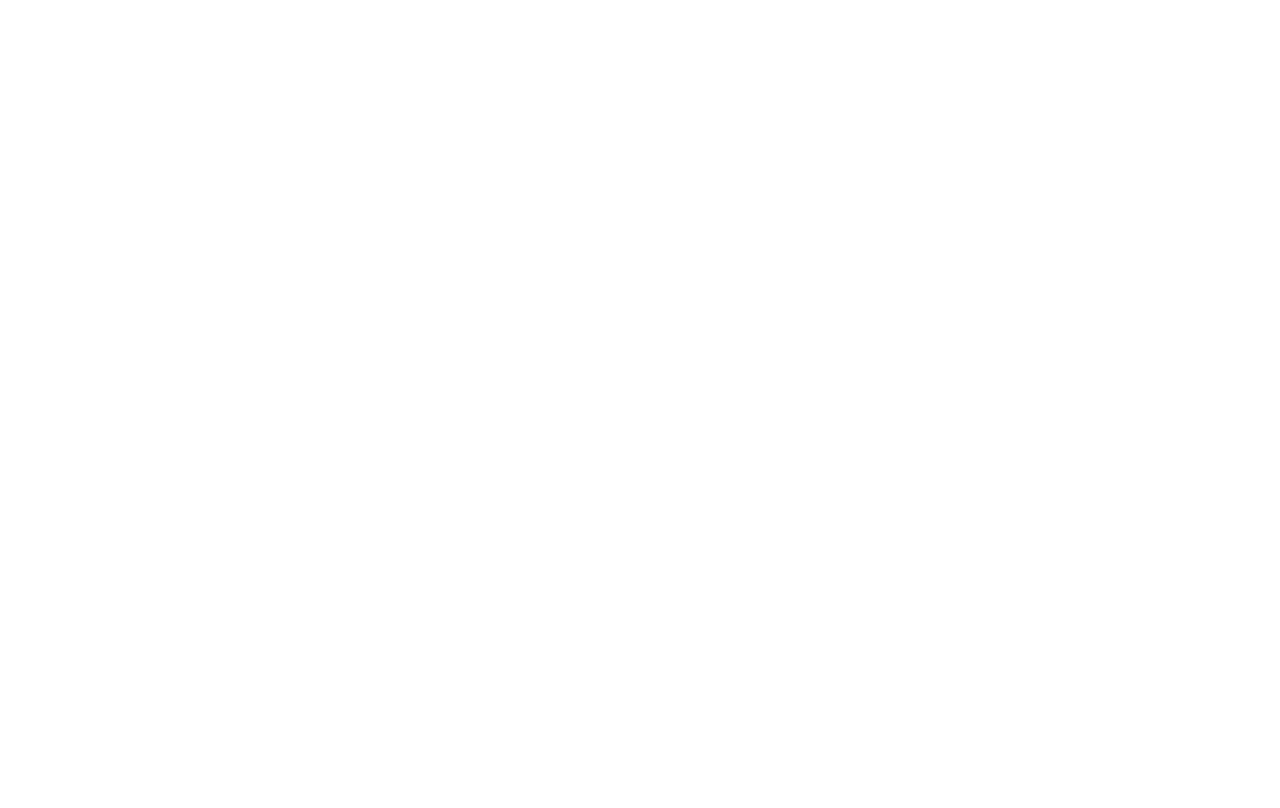
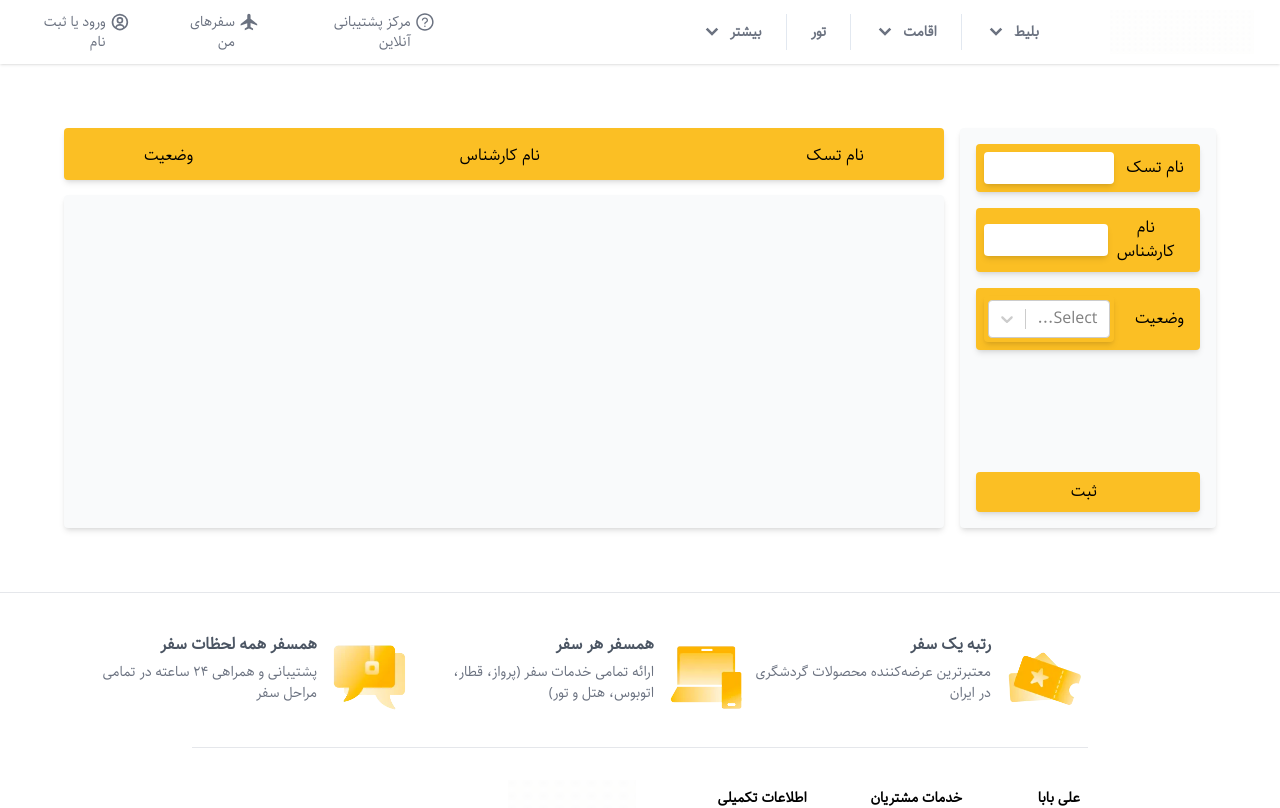
Before and after one commit to MahdiMohammadpour/tamrin-2, a React (Create React App) app: page / in a window 1280 px wide. Shown: the top 808 px of the page. Built offline with nearby package versions, Linux system fonts and the light colour scheme; a web font is replaced by a local one.

Commit message:
completed

```diff
--- a/package.json
+++ b/package.json
@@ -14,6 +14,7 @@
     "react-dom": "^18.2.0",
     "react-icons": "^4.11.0",
     "react-scripts": "5.0.1",
+    "react-select": "^5.7.4",
     "web-vitals": "^2.1.4"
   },
   "scripts": {
--- a/src/App.js
+++ b/src/App.js
@@ -1,14 +1,19 @@
+import React from "react";
+
 import Header from "./Components/Header/Header";
 import Footer from "./Components/Footer/Footer";
 import Body from "./Components/Body/Body";
+import TasksProvider from "./Components/Providers/TasksProvider";
 
 const App = () => {
   return (
-      <div className="flex flex-col justify-center min-h-screen">
-        {/* <Header /> */}
+    <div className="flex flex-col justify-center min-h-screen">
+      <Header />
+      <TasksProvider>
         <Body />
-        {/* <Footer /> */}
-      </div>
+      </TasksProvider>
+      <Footer />
+    </div>
   );
 };
 
--- a/src/Components/Body/Body.js
+++ b/src/Components/Body/Body.js
@@ -1,13 +1,12 @@
-import { useState } from "react";
-import addTaskForm from "../addTaskForm/addTaskForm";
+import AddTaskForm from "../AddTaskForm/AddTaskForm";
+import TaskTable from "../TaskTable/TaskTable";
+
+
 const Body = () => {
-  const [task,setTask] = useState({taskName:"",expertName:""})
-  const changeHandler = (e) => {
-    setTask({...task,[e.target.name]:e.target.value})
-  }
   return (
     <div className="flex my-16 text-center justify-center">
-      <addTaskForm onChange={changeHandler} task={task}/>
+      <AddTaskForm />
+      <TaskTable />
     </div>
   );
 };
--- a/src/Components/Footer/Footer.js
+++ b/src/Components/Footer/Footer.js
@@ -23,7 +23,7 @@
 
 const Footer = () => {
   return (
-    <div className="flex  flex-col fixed bottom-0 w-full h-[500px] border-t place-items-center">
+    <div className="flex  flex-col relative  w-full h-[500px] border-t place-items-center">
       <div className="flex justify-around w-[70%] mt-10 h-32 border-b justify-center">
         <Acheivment
           title="رتبه یک سفر"
--- a/src/Components/Header/Header.js
+++ b/src/Components/Header/Header.js
@@ -7,8 +7,9 @@
   return (
     <div
       className={
-        "min-h-[64px] w-full flex fixed top-0 text-sm justify-center items-center shadow font-sans text-gray-500 font-medium text-[16px]"
+        "min-h-[64px] w-full flex text-sm justify-center items-center shadow font-sans text-gray-500 font-medium text-[16px] "
       }
+
     >
       <div className="flex ml-[20%] px-[2%] cursor-pointer">
         <img src={logo} className="w-36" />
--- /dev/null
+++ b/src/Components/Providers/TasksProvider.js
@@ -0,0 +1,29 @@
+import React, { useContext, useReducer } from "react";
+
+import { TasksData } from "../../db/Tasks";
+
+const TasksContext = React.createContext();
+const TasksContextDispatcher = React.createContext();
+
+const reducer = (state, action) => {
+  if (action.type === "add") {
+    const updatedTasks = [...state, action.task];
+    return updatedTasks;
+  }
+};
+
+const TasksProvider = ({ children }) => {
+  const [Tasks, dispatch] = useReducer(reducer, TasksData);
+  return (
+    <TasksContext.Provider value={Tasks}>
+      <TasksContextDispatcher.Provider value={dispatch}>
+        {children}
+      </TasksContextDispatcher.Provider>
+    </TasksContext.Provider>
+  );
+};
+
+export default TasksProvider;
+
+export const useTasks = () => useContext(TasksContext);
+export const useTasksActions = () => useContext(TasksContextDispatcher);
--- /dev/null
+++ b/src/Components/Task/Task.js
@@ -0,0 +1,11 @@
+const Task = ({ task }) => {
+  return (
+    <div className="flex justify-between px-16 text-center mt-4 border-b-2 ">
+      <p >{task.name}</p>
+      <p >{task.expert}</p>
+      <p >{task.status.label}</p>
+    </div>
+  );
+};
+
+export default Task;
--- /dev/null
+++ b/src/Components/TaskTable/TaskTable.js
@@ -0,0 +1,22 @@
+import { useTasks } from "../Providers/TasksProvider";
+import Task from "../Task/Task";
+
+const TaskTable = () => {
+  const tasks = useTasks();
+
+  console.log(tasks);
+  return (
+    <div className="w-[70%] h-[400px]">
+      <div className="flex justify-between px-20 bg-amber-400  h-[52px] p-4 mr-4 rounded shadow-md text-center">
+        <p>نام تسک </p>
+        <p>نام کارشناس</p>
+        <p>وضعیت</p>
+      </div>
+      <div className="flex flex-col bg-gray-50  h-[333px] p-4 mr-4 mt-[15px] rounded shadow-md overflow-y-scroll">
+        {tasks.map(task => {return <Task task={task}/>})}
+      </div>
+    </div>
+  );
+};
+
+export default TaskTable;
--- a/src/Components/addTaskForm/addTaskForm.js
+++ b/src/Components/addTaskForm/addTaskForm.js
@@ -1,30 +1,76 @@
-const addTaskForm = ({onChange,task}) => {
+import Select from "react-select";
+import { useState } from "react";
+import { useTasksActions } from "../Providers/TasksProvider";
+
+const statusOptions = [
+  { value: "done", label: "انجام شده" },
+  { value: "notdone", label: "انجام نشده" },
+  { value: "doing", label: "در حال انجام" },
+  { value: "challenge", label: "چالشی" },
+];
+
+const AddTaskForm = () => {
+  const [task, setTask] = useState({ name: "", expert: "", status: "" });
+  const dispatch = useTasksActions();
+
+  const changeHandler = (e) => {
+    setTask({ ...task, [e.target.name]: e.target.value });
+  };
+
+  const changeStatus = (selectedOption) => {
+    setTask({ ...task, status: selectedOption });
+  };
+
+  const submitHandler = (e) => {
+    e.preventDefault();
+    dispatch({ type: "add", task: task });
+  };
+
   return (
-    <form>
-
-        <div className="flex justify-around place-items-center bg-orange-100 p-2 rounded shadow-md">
+    <form
+      onSubmit={submitHandler}
+      className="flex flex-col justify-between bg-gray-50 w-[20%] h-[400px] p-4 rounded shadow-md"
+    >
+      <div>
+        <div className="flex justify-between items-center bg-amber-400 p-2 pr-4  rounded shadow-md">
           <label>نام تسک</label>
           <input
             type="text"
-            onChange={onChange}
-            name="taskName"
-            value={task.taskName}
-            className="shadow-md w-16 p-1 mr-20 rounded"
+            onChange={changeHandler}
+            name="name"
+            value={task.name}
+            className="shadow-md w-[65%] p-1 text-center rounded"
           />
         </div>
-        <div className="flex justify-around place-items-center bg-orange-100 p-2 rounded shadow-md">
+        <div className="flex justify-between items-center bg-amber-400 p-2 pr-4 rounded shadow-md mt-4">
           <label>نام کارشناس</label>
           <input
             type="text"
-            onChange={onChange}
-            name="expertName"
-            value={task.expertName}
-            className="shadow-md w-16 p-1 mr-20 rounded"
+            onChange={changeHandler}
+            name="expert"
+            value={task.expert}
+            className="shadow-md w-[65%] p-1 text-center rounded"
           />
         </div>
-
+        <div className="flex justify-between items-center bg-amber-400 p-2 pr-4 rounded shadow-md mt-4">
+          <label>وضعیت</label>
+          <Select
+            title="s"
+            value={task.status}
+            options={statusOptions}
+            onChange={changeStatus}
+            className="shadow-md w-[65%] p-1 text-center rounded bg-transparent"
+          />
+        </div>
+      </div>
+      <button
+        type="submit"
+        className="bg-amber-400 p-2 pr-4 rounded shadow-md hover:bg-[#d4ab28]"
+      >
+        ثبت
+      </button>
     </form>
   );
 };
 
-export default addTaskForm;
+export default AddTaskForm;
--- /dev/null
+++ b/src/db/Tasks.js
@@ -0,0 +1 @@
+export const TasksData = []
--- a/src/index.js
+++ b/src/index.js
@@ -5,4 +5,4 @@
 
 import "./Resources/Fonts/Iranian Sans.ttf"
 
-ReactDOM.render(<App />, document.getElementById("root"));
+ReactDOM.render(<React.StrictMode><App /></React.StrictMode>, document.getElementById("root"));
```
Also changed, not shown: 1 other file (tests, documents, lock files or other folders).
